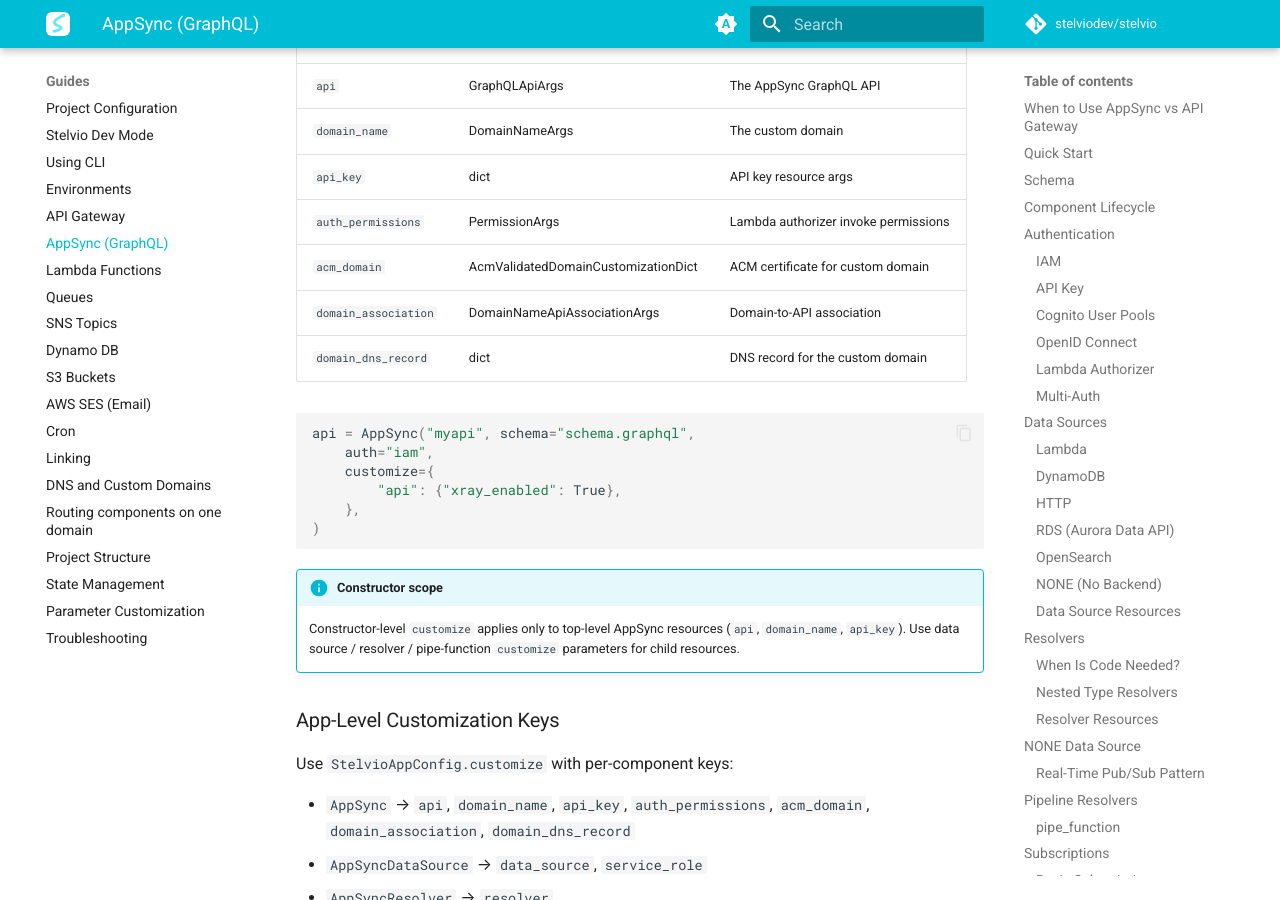
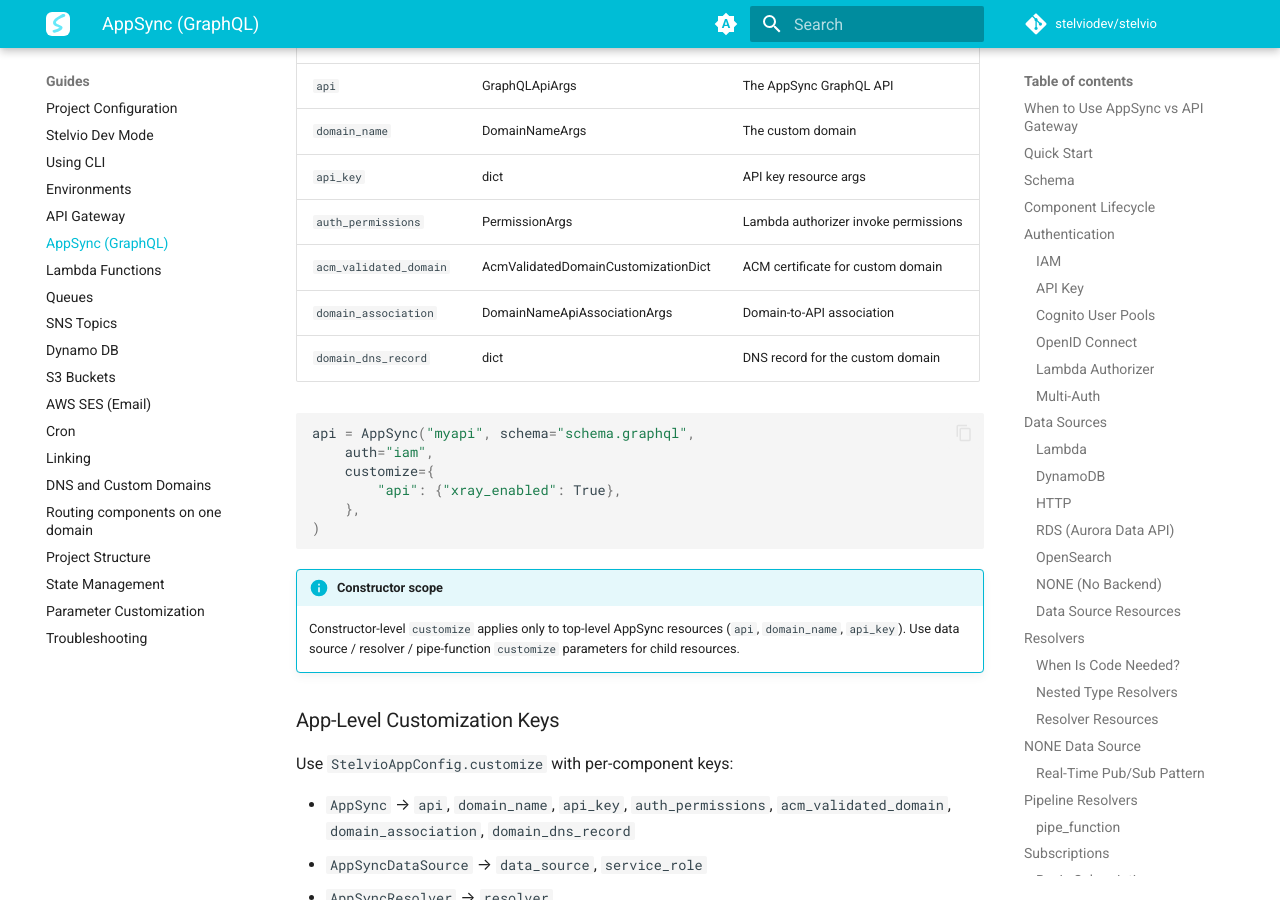
Before and after one commit to stelviodev/stelvio, an MkDocs documentation site: the page built from docs/guides/appsync.md, in a window 1280 px wide and 900 px high, scrolled down 18971 px. Built offline with MkDocs 1.6.1 and Material for MkDocs 9.7.7, drawn with Linux system fonts in a browser that asks for light colours; comment, search, counter and statistics services are not loaded.

Commit message:
rename acm

````diff
--- a/docs/guides/appsync.md
+++ b/docs/guides/appsync.md
@@ -793,15 +793,15 @@
 
 ### AppSync Constructor
 
-| Resource Key         | Pulumi Args Type                    | Description                          |
-|----------------------|-------------------------------------|--------------------------------------|
-| `api`                | GraphQLApiArgs                      | The AppSync GraphQL API              |
-| `domain_name`        | DomainNameArgs                      | The custom domain                    |
-| `api_key`            | dict                                | API key resource args                |
-| `auth_permissions`   | PermissionArgs                      | Lambda authorizer invoke permissions |
-| `acm_domain`        | AcmValidatedDomainCustomizationDict | ACM certificate for custom domain    |
-| `domain_association` | DomainNameApiAssociationArgs        | Domain-to-API association            |
-| `domain_dns_record`  | dict                                | DNS record for the custom domain     |
+| Resource Key           | Pulumi Args Type                    | Description                          |
+|------------------------|-------------------------------------|--------------------------------------|
+| `api`                  | GraphQLApiArgs                      | The AppSync GraphQL API              |
+| `domain_name`          | DomainNameArgs                      | The custom domain                    |
+| `api_key`              | dict                                | API key resource args                |
+| `auth_permissions`     | PermissionArgs                      | Lambda authorizer invoke permissions |
+| `acm_validated_domain` | AcmValidatedDomainCustomizationDict | ACM certificate for custom domain    |
+| `domain_association`   | DomainNameApiAssociationArgs        | Domain-to-API association            |
+| `domain_dns_record`    | dict                                | DNS record for the custom domain     |
 
 ```python
 api = AppSync("myapi", schema="schema.graphql",
@@ -820,7 +820,7 @@
 
 Use `StelvioAppConfig.customize` with per-component keys:
 
-- `AppSync` → `api`, `domain_name`, `api_key`, `auth_permissions`, `acm_domain`, `domain_association`, `domain_dns_record`
+- `AppSync` → `api`, `domain_name`, `api_key`, `auth_permissions`, `acm_validated_domain`, `domain_association`, `domain_dns_record`
 - `AppSyncDataSource` → `data_source`, `service_role`
 - `AppSyncResolver` → `resolver`
 - `PipeFunction` → `function`
````
Also changed, not shown: 2 other files.
